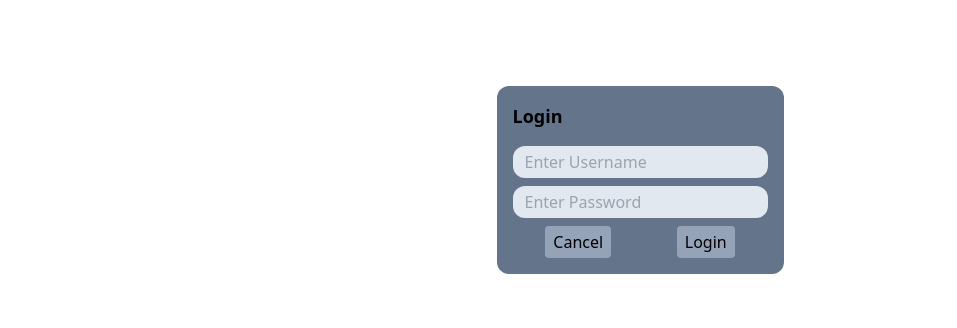
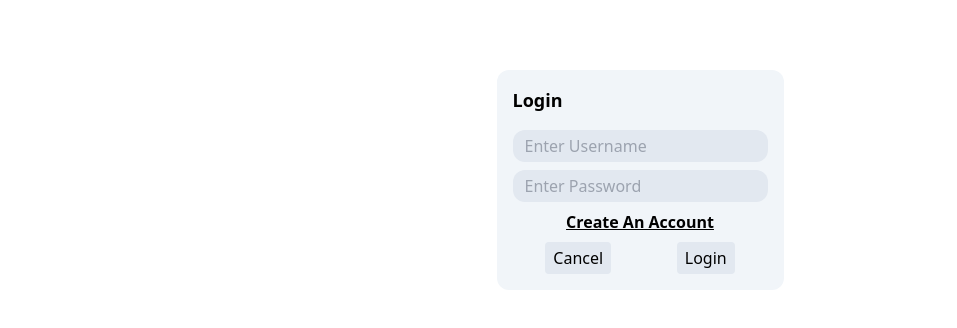
Before and after one commit to Griffmatt/poke-team-builder, a React (Vite) app in the folder UI/: page / in a window 1280 px wide. Both pictures are taken after a click on the button "Login". Shown: the part 220-548 px from the top of the page, without its empty margins (0-957 px from the left). Built offline with nearby package versions, Linux system fonts and the light colour scheme; no server answers.

Commit message:
add context for login modal

```diff
--- /dev/null
+++ b/UI/src/Components/LoginModal.tsx
@@ -0,0 +1,79 @@
+import { useState } from 'react'
+import { useLoginModalContext } from '../Context/loginModalContext'
+
+function LoginForm() {
+const [userName, setUserName] = useState('')
+  const [password, setPassword] = useState('')
+
+  const { setShowLoginModal} = useLoginModalContext()
+
+  const handleLogin = (
+    event: React.MouseEvent<HTMLButtonElement, MouseEvent>,
+  ) => {
+    event.preventDefault()
+  }
+
+  const handleCancel = (
+    event: React.MouseEvent<HTMLButtonElement, MouseEvent>,
+  ) => {
+    event.preventDefault()
+    setShowLoginModal(false)
+    setUserName('')
+    setPassword('')
+  }
+  return (
+    <>
+      <input
+        type="text"
+        placeholder="Enter Username"
+        value={userName}
+        onChange={(event) => setUserName(event.target.value)}
+      />
+      <input
+        type="password"
+        placeholder="Enter Password"
+        value={password}
+        onChange={(event) => setPassword(event.target.value)}
+      />
+      <button className="w-full text-center font-semibold underline hover:text-slate-500">
+        Create An Account
+      </button>
+      <div className="flex justify-around">
+        <button
+          className="rounded py-1 px-2 bg-slate-200"
+          onClick={(event) => handleCancel(event)}
+        >
+          Cancel
+        </button>
+        <button
+          className="rounded py-1 px-2 bg-slate-200"
+          onClick={(event) => handleLogin(event)}
+        >
+          Login
+        </button>
+      </div>
+    </>
+  )
+}
+export default function LoginModal() {
+
+    const { showLoginModal, setShowLoginModal} = useLoginModalContext()
+  return (
+    <div
+      className={`fixed top-0 left-0  w-screen h-screen place-items-center ${
+        showLoginModal ? 'grid' : 'hidden'
+      }`}
+      onClick={() => setShowLoginModal(false)}
+    >
+      <div
+        className="bg-slate-100 rounded-xl p-4 grid gap-4"
+        onClick={(event) => event?.stopPropagation()}
+      >
+        <h2>Login</h2>
+        <form className="grid gap-2">
+          <LoginForm/>
+        </form>
+      </div>
+    </div>
+  )
+}
--- a/UI/src/Components/NavBar.tsx
+++ b/UI/src/Components/NavBar.tsx
@@ -1,43 +1,13 @@
-import { useState } from 'react'
 import { NavLink } from 'react-router-dom'
+import { useLoginModalContext } from '../Context/loginModalContext'
 import { useThemeContext } from '../Context/themeContext'
+import LoginModal from './LoginModal'
 
 export default function NavBar() {
   const { darkMode, handleDarkMode } = useThemeContext()
   const user = false
 
-  const [showLoginModal, setShowLoginModal] = useState(false)
-
-  const LoginModal = () => {
-    return (
-      <div
-        className={`fixed top-0 left-0  w-screen h-screen place-items-center ${
-          showLoginModal ? 'grid' : 'hidden'
-        }`}
-        onClick={() => setShowLoginModal(false)}
-      >
-        <div
-          className="bg-slate-500 rounded-xl p-4 grid gap-4"
-          onClick={(event) => event?.stopPropagation()}
-        >
-          <h2>Login</h2>
-          <form className="grid gap-2">
-            <input type="text" placeholder="Enter Username" />
-            <input type="password" placeholder="Enter Password" />
-            <div className="flex justify-around">
-              <button
-                className="rounded py-1 px-2 bg-slate-400"
-                onClick={() => setShowLoginModal(false)}
-              >
-                Cancel
-              </button>
-              <button className="rounded py-1 px-2 bg-slate-400">Login</button>
-            </div>
-          </form>
-        </div>
-      </div>
-    )
-  }
+  const { setShowLoginModal } = useLoginModalContext()
 
   return (
     <div className="flex justify-around p-3 max-w-[40rem] mx-auto">
@@ -69,7 +39,7 @@ export default function NavBar() {
       <button onClick={() => setShowLoginModal(true)}>
         {user ? 'Logout' : 'Login'}
       </button>
-      <LoginModal />
+      <LoginModal/>
     </div>
   )
 }
--- /dev/null
+++ b/UI/src/Context/loginModalContext.tsx
@@ -0,0 +1,31 @@
+import {
+    createContext,
+    ReactNode,
+    useContext,
+    useState,
+  } from 'react'
+
+  interface Context {
+    showLoginModal: boolean
+    setShowLoginModal: React.Dispatch<React.SetStateAction<boolean>>
+  }
+  interface Props {
+    children: ReactNode
+  }
+
+  const ThemeContext = createContext({} as Context)
+
+  export function useLoginModalContext() {
+    return useContext(ThemeContext)
+  }
+
+  export function LoginModalContextProvider({ children }: Props) {
+    const [showLoginModal, setShowLoginModal] = useState(false)
+
+
+    return (
+      <ThemeContext.Provider value={{ showLoginModal, setShowLoginModal }}>
+        {children}
+      </ThemeContext.Provider>
+    )
+  }
--- a/UI/src/main.tsx
+++ b/UI/src/main.tsx
@@ -10,6 +10,7 @@ import { QueryClient, QueryClientProvider } from '@tanstack/react-query'
 
 import { ThemeContextProvider } from './Context/themeContext'
 import { UserContextProvider } from './Context/userContext'
+import { LoginModalContextProvider } from './Context/loginModalContext'
 
 export const queryClient = new QueryClient()
 
@@ -20,7 +21,9 @@ root.render(
       <QueryClientProvider client={queryClient}>
         <ThemeContextProvider>
           <UserContextProvider>
-            <App />
+            <LoginModalContextProvider>
+              <App/>
+            </LoginModalContextProvider>
           </UserContextProvider>
         </ThemeContextProvider>
       </QueryClientProvider>
```
